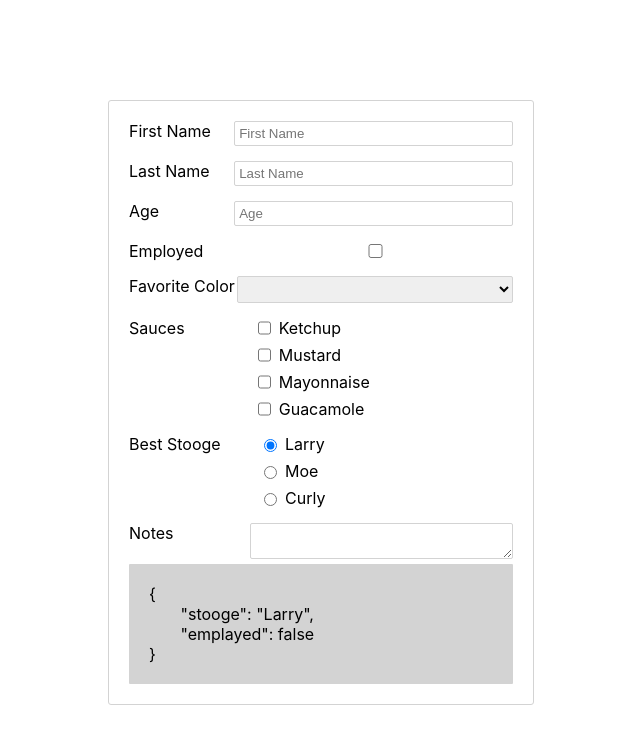
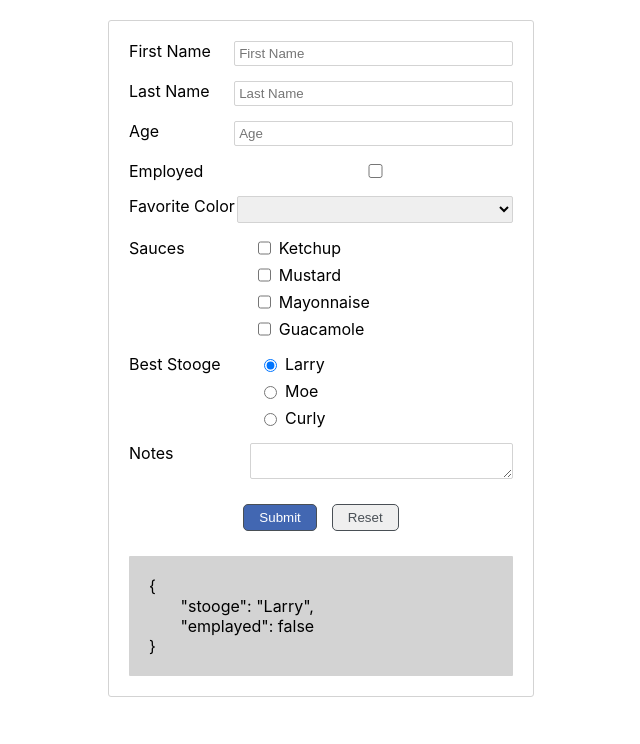
Before and after one commit to Olysar1/tinkering-with-react, a React (Create React App) app in the folder epam-exercises/user-form-component/: page / in a window 1280 px wide. Shown: the top 744 px of the page, without its empty margins (319-959 px from the left). Built offline with nearby package versions, Linux system fonts and the light colour scheme; the HTML template or start-up script is replaced by a standard one.

Commit message:
add functionality to reset button

```diff
--- a/epam-exercises/user-form-component/src/App.css
+++ b/epam-exercises/user-form-component/src/App.css
@@ -10,7 +10,7 @@ form {
   justify-content: center;
   gap: 5px;
   margin: auto;
-  margin-top: 100px;
+  margin-top: 20px;
   padding: 20px;
   max-width: 30%;
 
@@ -24,3 +24,17 @@ form {
   padding: 20px;
   white-space: pre-wrap;
 }
+
+.buttons-wrapper {
+  display: flex;
+  justify-content: center;
+  gap: 15px;
+  margin: 20px;
+}
+
+.button {
+  color: #494f55;
+  padding: 5px 15px;
+  border: 1px solid #494f55;
+  border-radius: 5px;
+}
--- a/epam-exercises/user-form-component/src/App.tsx
+++ b/epam-exercises/user-form-component/src/App.tsx
@@ -15,6 +15,17 @@ function App() {
   const [sauces, setSauces] = useState<string[]>([]);
   const [stooge, setStooge] = useState("Larry");
   const [notes, setNotes] = useState<string>("");
+
+  const handleReset = (): void => {
+    setFirstName("");
+    setLastName("");
+    setAge("");
+    setEmployed(false);
+    setFavColor("");
+    setSauces([]);
+    setStooge("Larry");
+    setNotes("");
+  };
 
   let jsonObject = {
     stooge,
@@ -57,44 +68,65 @@ function App() {
     });
   };
 
-  const handleStooge = (e: ChangeEvent<HTMLInputElement>) => {
+  const handleStooge = (e: ChangeEvent<HTMLInputElement>): void => {
     setStooge(e.target.value);
+  };
+
+  const handleNotes = (e: ChangeEvent<HTMLTextAreaElement>): void => {
+    setNotes(e.target.value);
   };
 
   return (
     <div className="App">
       <form>
         <InputComponent
+          value={firstName}
           title={"First Name"}
           inputType={"text"}
           eventHandler={handleFirstName}
         />
         <InputComponent
+          value={lastName}
           title={"Last Name"}
           inputType={"text"}
           eventHandler={handleLastName}
         />
         <InputComponent
+          value={age}
           title={"Age"}
           inputType={"text"}
           eventHandler={handleAge}
         />
         <InputComponent
+          value={emplayed}
           title={"Employed"}
           inputType={"checkbox"}
           eventHandler={handleEmployed}
         />
-        <SelectComponent eventHandler={handleFavColor} />
+        <SelectComponent value={favColor} eventHandler={handleFavColor} />
         <CheckboxComponent
+          stateSauces={sauces}
           sauces={["Ketchup", "Mustard", "Mayonnaise", "Guacamole"]}
           eventHandler={handleSauces}
         />
         <RadioComponent
+          stateStooge={stooge}
           stooges={["Larry", "Moe", "Curly"]}
           eventHandler={handleStooge}
         />
-        <TextareaComponent />
+        <TextareaComponent value={notes} eventHandler={handleNotes} />
       </form>
+      <div className="buttons-wrapper">
+        <button
+          className="button"
+          style={{ color: "white", backgroundColor: "#4267B2" }}
+        >
+          Submit
+        </button>
+        <button className="button" onClick={handleReset}>
+          Reset
+        </button>
+      </div>
       <div className="json-layout">{JSON.stringify(jsonObject, null, 7)}</div>
     </div>
   );
--- a/epam-exercises/user-form-component/src/components/CheckboxComponent.tsx
+++ b/epam-exercises/user-form-component/src/components/CheckboxComponent.tsx
@@ -1,12 +1,14 @@
-import React, { ChangeEvent } from "react";
+import React from "react";
 import "./styles/styles.css";
 
 interface CheckboxComponentProps {
+  stateSauces: string[];
   sauces: string[];
   eventHandler: (sauce: string) => void;
 }
 
 const CheckboxComponent: React.FC<CheckboxComponentProps> = ({
+  stateSauces,
   sauces,
   eventHandler,
 }) => {
@@ -18,6 +20,7 @@ const CheckboxComponent: React.FC<CheckboxComponentProps> = ({
           return (
             <div key={sauce} className="form-list-item">
               <input
+                checked={stateSauces.includes(sauce)}
                 onClick={() => eventHandler(sauce)}
                 type="checkbox"
               ></input>
--- a/epam-exercises/user-form-component/src/components/InputComponent.tsx
+++ b/epam-exercises/user-form-component/src/components/InputComponent.tsx
@@ -2,12 +2,14 @@ import React, { ChangeEvent } from "react";
 import "./styles/styles.css";
 
 interface InputComponentProps {
+  value: string | boolean;
   title: string;
   inputType: string;
   eventHandler: (e: ChangeEvent<HTMLInputElement>) => void;
 }
 
 const InputComponent: React.FC<InputComponentProps> = ({
+  value,
   title,
   inputType,
   eventHandler,
@@ -16,6 +18,8 @@ const InputComponent: React.FC<InputComponentProps> = ({
     <div className="form-item">
       <label>{title}</label>
       <input
+        checked={value === true}
+        value={value.toString()}
         className="form-input"
         type={inputType}
         placeholder={title}
--- a/epam-exercises/user-form-component/src/components/RadioComponent.tsx
+++ b/epam-exercises/user-form-component/src/components/RadioComponent.tsx
@@ -1,12 +1,14 @@
-import React, { ReactNode } from "react";
+import React from "react";
 import { ChangeEvent } from "react";
 
 interface RadioComponentProps {
+  stateStooge: string;
   stooges: string[];
   eventHandler: (e: ChangeEvent<HTMLInputElement>) => void;
 }
 
 const RadioComponent: React.FC<RadioComponentProps> = ({
+  stateStooge,
   stooges,
   eventHandler,
 }) => {
@@ -22,7 +24,8 @@ const RadioComponent: React.FC<RadioComponentProps> = ({
                 type="radio"
                 value={stooge}
                 onChange={eventHandler}
-                defaultChecked={stooge === "Larry"}
+                // defaultChecked={stooge === "Larry"}
+                checked={stooge === stateStooge}
               />
               <label>{stooge}</label>
             </div>
--- a/epam-exercises/user-form-component/src/components/SelectComponent.tsx
+++ b/epam-exercises/user-form-component/src/components/SelectComponent.tsx
@@ -2,14 +2,19 @@ import React, { ChangeEvent } from "react";
 import "./styles/styles.css";
 
 interface SelectComponentProps {
+  value: string;
   eventHandler: (e: ChangeEvent<HTMLSelectElement>) => void;
 }
 
-const SelectComponent: React.FC<SelectComponentProps> = ({ eventHandler }) => {
+const SelectComponent: React.FC<SelectComponentProps> = ({
+  value,
+  eventHandler,
+}) => {
   return (
     <div className="form-item">
       <label>Favorite Color</label>
       <select
+        value={value}
         onChange={eventHandler}
         name="colors"
         className="form-input"
--- a/epam-exercises/user-form-component/src/components/TextareaComponent.tsx
+++ b/epam-exercises/user-form-component/src/components/TextareaComponent.tsx
@@ -1,10 +1,19 @@
+import React, { ChangeEvent } from "react";
 import "./styles/styles.css";
 
-const TextareaComponent = () => {
+interface TextareaComponentProps {
+  value: string;
+  eventHandler: (e: ChangeEvent<HTMLTextAreaElement>) => void;
+}
+
+const TextareaComponent: React.FC<TextareaComponentProps> = ({
+  value,
+  eventHandler,
+}) => {
   return (
     <div className="form-item textarea">
       <label>Notes</label>
-      <textarea></textarea>
+      <textarea value={value} onChange={eventHandler}></textarea>
     </div>
   );
 };
```
